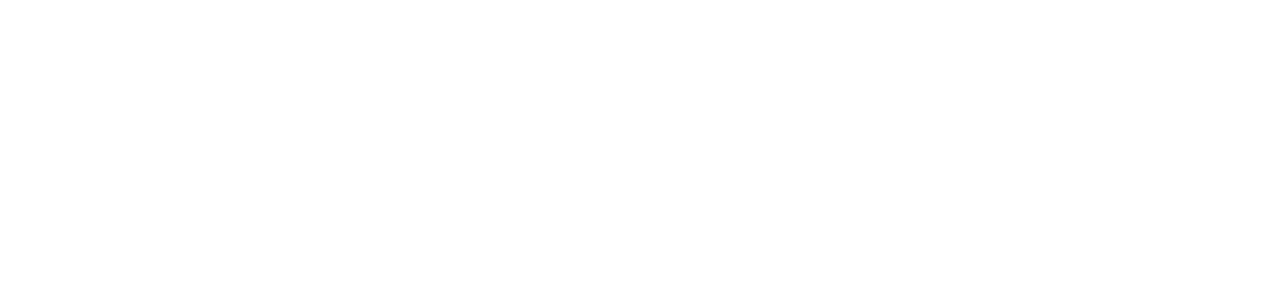
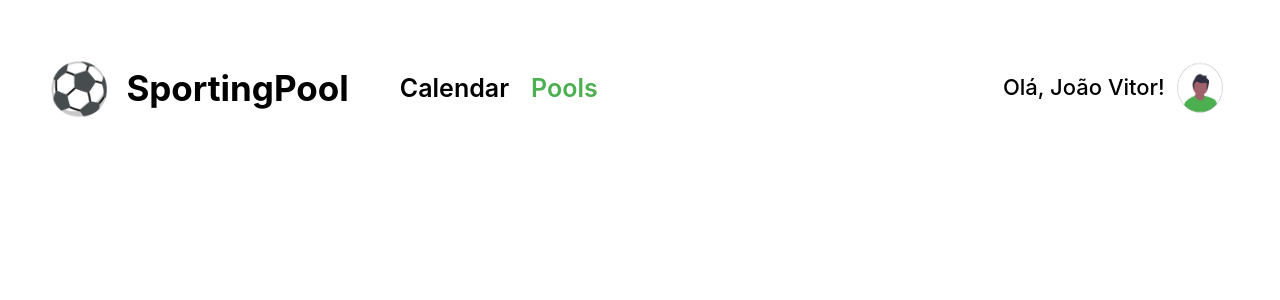
Before and after one commit to joaolucenalima/sporting-pool-vue, a Vue app: page /pools in a window 1280 px wide. Before the commit this address had no page. Shown: the top 300 px of the page. Built offline with nearby package versions, Linux system fonts and the light colour scheme.

Commit message:
feat: add app header component

```diff
--- /dev/null
+++ b/src/components/AppHeader.vue
@@ -0,0 +1,43 @@
+<script setup>
+import ProjectLogo from './ProjectLogo.vue';
+import UserHello from './UserHello.vue';
+</script>
+
+<template>
+  <header>
+    <ProjectLogo />
+    <nav>
+      <router-link to="/calendar">Calendar</router-link>
+      <router-link to="/pools">Pools</router-link>
+    </nav>
+    <UserHello />
+  </header>
+</template>
+
+<style scoped>
+header {
+  display: grid;
+  grid-template-columns: max-content auto max-content;
+  align-items: center;
+  padding: 1rem;
+  gap: 3rem;
+}
+
+nav {
+  justify-self: start;
+}
+
+nav a {
+  font-size: 25px;
+  font-weight: 600;
+  color: black;
+}
+
+nav a:not(:first-child) {
+  margin-left: 1rem;
+}
+
+.router-link-active {
+  color: #4CAF50;
+}
+</style>
--- /dev/null
+++ b/src/components/UserHello.vue
@@ -0,0 +1,28 @@
+<script setup>
+</script>
+
+<template>
+  <div class="hello-container">
+    <p>Olá, João Vitor!</p>
+    <img src="@/assets/ProfilePic.png" alt="Profile picture">
+  </div>
+</template>
+
+<style scoped>
+.hello-container {
+  display: flex;
+  align-items: center;
+  justify-content: end;
+  gap: 0.2rem;
+}
+
+.hello-container p {
+  font-size: 22px;
+  font-weight: 500;
+}
+
+.hello-container img {
+  width: 4rem;
+  height: 4rem;
+}
+</style>
--- a/src/main.js
+++ b/src/main.js
@@ -7,5 +7,4 @@
 const app = createApp(App)
 
 app.use(router)
-
 app.mount('#app')
--- a/src/router/index.js
+++ b/src/router/index.js
@@ -1,5 +1,6 @@
+import HomeView from '@/views/HomeView.vue'
+import PoolsView from '@/views/PoolsView.vue'
 import { createRouter, createWebHistory } from 'vue-router'
-import HomeView from '../views/HomeView.vue'
 
 const router = createRouter({
   history: createWebHistory(import.meta.env.BASE_URL),
@@ -8,6 +9,11 @@
       path: '/',
       name: 'home',
       component: HomeView
+    },
+    {
+      path: '/pools',
+      name: 'pools',
+      component: PoolsView
     }
   ]
 })
--- /dev/null
+++ b/src/views/PoolsView.vue
@@ -0,0 +1,7 @@
+<script setup>
+import AppHeader from '@/components/AppHeader.vue';
+</script>
+
+<template>
+  <AppHeader />
+</template>
```
Also changed, not shown: src/assets/ProfilePic.png (added).
